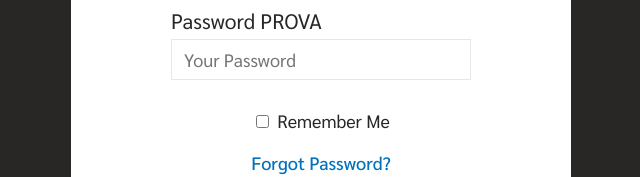
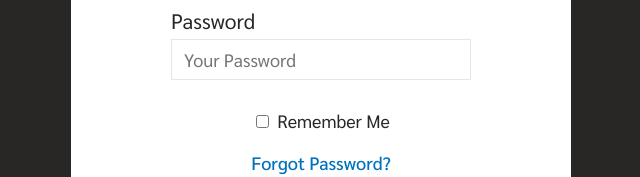
Before and after one commit to awpellegrini/Blackbird, a plain HTML site: page public/index.html in a window 1280 px wide. Shown: the part 331-508 px from the top of the page, 319-959 px from the left. Drawn offline with nearby package versions, Linux system fonts and the light colour scheme; no server answers.

Commit message:
Remove PROVA

```diff
--- a/public/index.html
+++ b/public/index.html
@@ -34,7 +34,7 @@
                 <input type="email" name="email" class="form-control" id="InputEmail" aria-describedby="emailHelp" placeholder="you@company.com" onfocusin="simpleBorder(this)">
             </div>
             <div class="form-item">
-                <label for="InputPassword">Password PROVA</label>
+                <label for="InputPassword">Password</label>
                 <input type="password" name="password" class="form-control" id="InputPassword" placeholder="Your Password" onfocusin="simpleBorder(this)">
             </div>
             <div class="form-item form-check">
```
